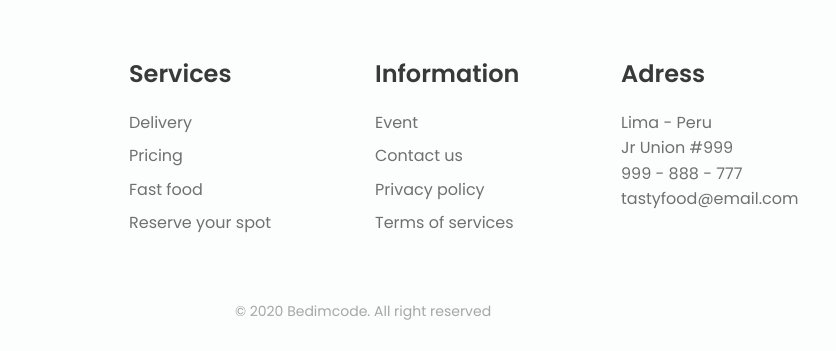
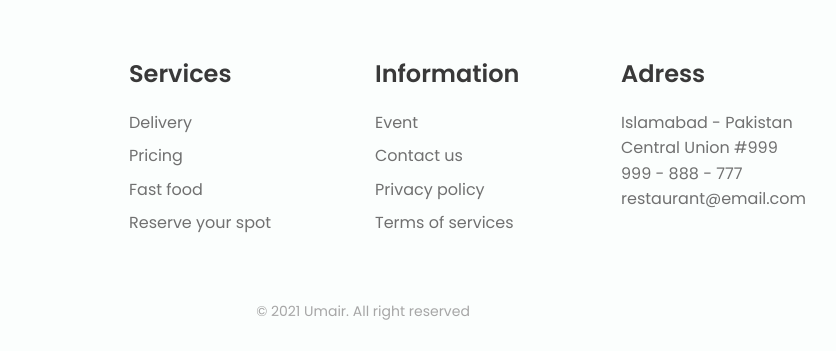
Before and after one commit to umair-mirza/responsive-restaurant, a plain HTML site: page index.html in a window 1280 px wide. Shown: the part 3410-3761 px from the top of the page, 277-1113 px from the left. Drawn offline with nearby package versions, Linux system fonts and the light colour scheme.

Commit message:
final commit

```diff
--- a/index.html
+++ b/index.html
@@ -10,7 +10,7 @@
         <!--========== CSS ==========-->
         <link rel="stylesheet" href="assets/css/styles.css">
 
-        <title>Responsive website food</title>
+        <title>Responsive Restaurant Website</title>
     </head>
     <body>
 
@@ -458,15 +458,15 @@
                 <div class="footer__content">
                     <h3 class="footer__title">Adress</h3>
                     <ul>
-                        <li>Lima - Peru</li>
-                        <li>Jr Union #999</li>
+                        <li>Islamabad - Pakistan</li>
+                        <li> Central Union #999</li>
                         <li>999 - 888 - 777</li>
-                        <li>tastyfood@email.com</li>
+                        <li>restaurant@email.com</li>
                     </ul>
                 </div>
             </div>
 
-            <p class="footer__copy">&#169; 2020 Bedimcode. All right reserved</p>
+            <p class="footer__copy">&#169; 2021 Umair. All right reserved</p>
         </footer>
 
         <!--========== SCROLL REVEAL ==========-->
```
